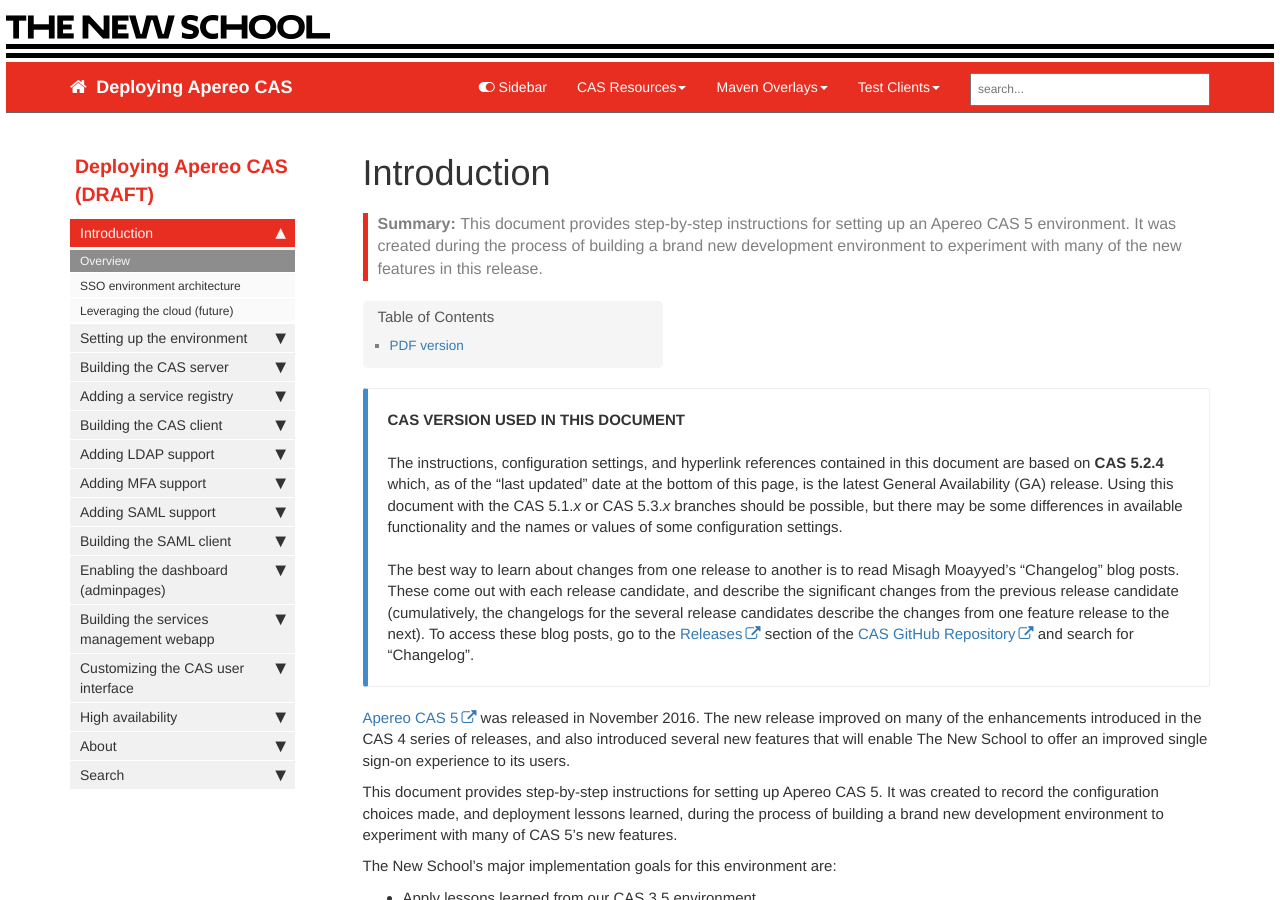
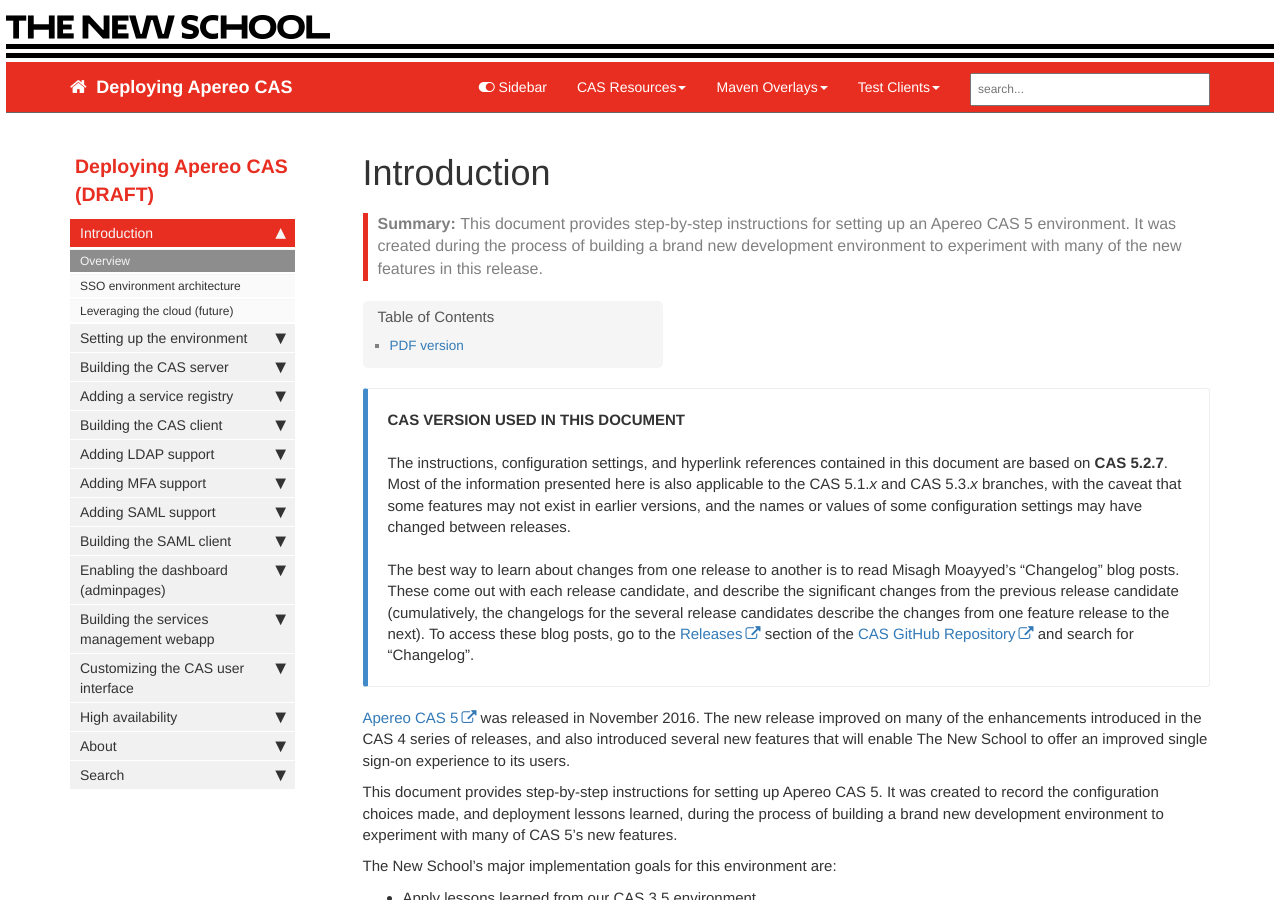
Before and after one commit to dacurry-tns/deploying-apereo-cas, a Jekyll site: the page built from pages/introduction/overview.md, in a window 1280 px wide and 900 px high. Built offline with Jekyll 4.4.1, drawn with Linux system fonts in a browser that asks for light colours; nearby versions of some CDN libraries; comment, search, counter and statistics services are not loaded; some of the changed text lies outside the part shown.

Commit message:
Added information about CAS versions this document applies to.

```diff
--- a/pages/introduction/overview.md
+++ b/pages/introduction/overview.md
@@ -1,12 +1,12 @@
 ---
 title: Introduction
-last_updated: April 16, 2018
+last_updated: September 11, 2018
 sidebar: main_sidebar
 permalink: introduction_overview.html
 summary: This document provides step-by-step instructions for setting up an Apereo CAS 5 environment. It was created during the process of building a brand new development environment to experiment with many of the new features in this release.
 ---
 
-{% include callout.html type="primary" content="**CAS VERSION USED IN THIS DOCUMENT**<br><br>The instructions, configuration settings, and hyperlink references contained in this document are based on **CAS 5.2.4** which, as of the \"last updated\" date at the bottom of this page, is the latest General Availability (GA) release. Using this document with the CAS 5.1.*x* or CAS 5.3.*x* branches should be possible, but there may be some differences in available functionality and the names or values of some configuration settings.<br><br>The best way to learn about changes from one release to another is to read Misagh Moayyed's \"Changelog\" blog posts. These come out with each release candidate, and describe the significant changes from the previous release candidate (cumulatively, the changelogs for the several release candidates describe the changes from one feature release to the next). To access these blog posts, go to the [Releases][casrepo-releases] section of the [CAS GitHub Repository][casrepo] and search for \"Changelog\"." %}
+{% include callout.html type="primary" content="**CAS VERSION USED IN THIS DOCUMENT**<br><br>The instructions, configuration settings, and hyperlink references contained in this document are based on **CAS 5.2.7**. Most of the information presented here is also applicable to the CAS 5.1.*x* and CAS 5.3.*x* branches, with the caveat that some features may not exist in earlier versions, and the names or values of some configuration settings may have changed between releases.<br><br>The best way to learn about changes from one release to another is to read Misagh Moayyed's \"Changelog\" blog posts. These come out with each release candidate, and describe the significant changes from the previous release candidate (cumulatively, the changelogs for the several release candidates describe the changes from one feature release to the next). To access these blog posts, go to the [Releases][casrepo-releases] section of the [CAS GitHub Repository][casrepo] and search for \"Changelog\"." %}
 
 [Apereo CAS 5][casdocs] was released in November 2016. The new release improved on many of the enhancements introduced in the CAS 4 series of releases, and also introduced several new features that will enable The New School to offer an improved single sign-on experience to its users.
 
```
